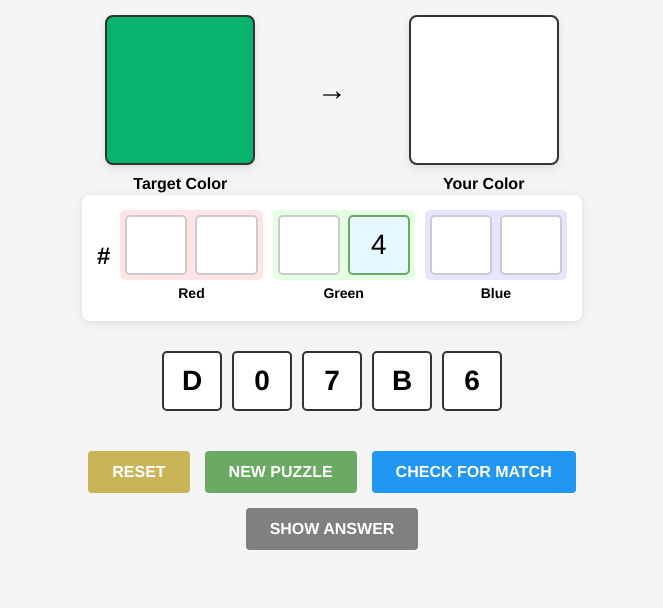
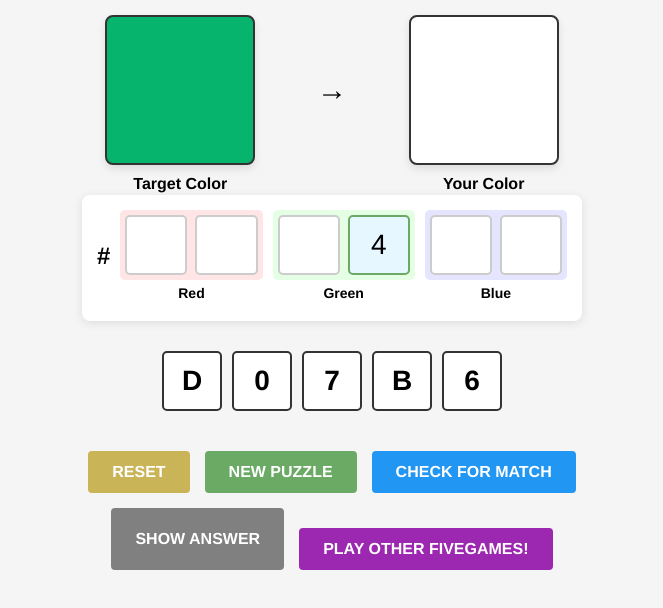
Before and after one commit to pcbills/colorfive, a plain HTML site: page index.html in a window 1280 px wide. Shown: the part 78-686 px from the top of the page, without its empty margins (308-971 px from the left). Drawn offline with Linux system fonts and the light colour scheme.

Commit message:
Update index.html

```diff
--- a/index.html
+++ b/index.html
@@ -440,6 +440,34 @@
                 padding: 15px 30px;
             }
         }
+        .play-other-button {
+            background-color: #9C27B0;
+            color: white;
+            padding: 12px 24px;
+            border: none;
+            border-radius: 4px;
+            font-family: var(--font-family);
+            font-size: 1rem;
+            font-weight: bold;
+            cursor: pointer;
+            text-transform: uppercase;
+            transition: background-color 0.2s;
+            margin-top: 20px;
+            text-decoration: none;
+            display: inline-block;
+            text-align: center;
+        }
+
+        .play-other-button:hover {
+            background-color: #7B1FA2;
+        }
+
+        /* Center the button container */
+        .button-container {
+            display: flex;
+            justify-content: center;
+            margin-top: 20px;
+        }
     </style>
 </head>
 <body>
@@ -477,6 +505,7 @@
             <button id="new-puzzle-button" class="control-button">New Puzzle</button>
             <button id="check-button" class="control-button">Check for match</button>
             <button id="show-answer-button" class="control-button">Show Answer</button>
+            <a href="https://playfivegames.com" class="play-other-button">Play other fivegames!</a>
         </div>
     </div>
 
```
